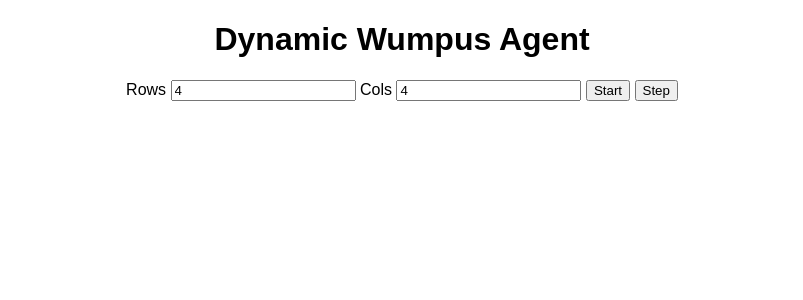
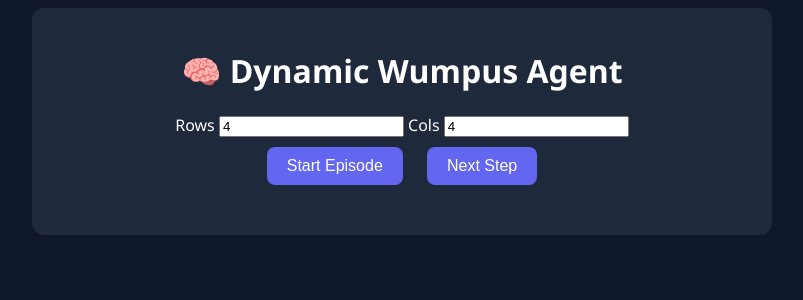
Before and after one commit to AliMeekalHassan/wumpus-agent, a Flask app: page / in a window 1280 px wide. Shown: the top 300 px of the page, without its empty margins (238-1041 px from the left). Run offline with Flask 3, Linux system fonts and the light colour scheme.

Commit message:
hopefully last

```diff
--- a/app.py
+++ b/app.py
@@ -3,8 +3,8 @@ from logic import KnowledgeBase, WumpusWorld
 
 app = Flask(__name__)
 
-world = None
-kb = None
+world=None
+kb=None
 
 @app.route("/")
 def home():
@@ -12,56 +12,61 @@ def home():
 
 @app.route("/start", methods=["POST"])
 def start():
-    global world, kb
-    data = request.json
-    rows = int(data["rows"])
-    cols = int(data["cols"])
+    global world,kb
+    data=request.json
+    rows=int(data["rows"])
+    cols=int(data["cols"])
 
-    world = WumpusWorld(rows, cols)
-    kb = KnowledgeBase(rows, cols)
+    world=WumpusWorld(rows,cols)
+    kb=KnowledgeBase()
+    kb.safe_cells.add((0,0))
 
-    return jsonify({"msg":"world created"})
+    return jsonify({"msg":"started"})
 
 @app.route("/step")
 def step():
-    global world, kb
+    global world,kb
+    r,c=world.agent
 
-    r,c = world.agent
     breeze, stench = world.percepts()
+    neighbors = world.neighbors(r,c)
 
-    percepts = []
-    if breeze: percepts.append("Breeze")
-    if stench: percepts.append("Stench")
+    kb.tell_percepts((r,c),breeze,stench,neighbors)
 
-    # TELL KB percept rules
-    if breeze:
-        kb.tell([f"P{r}{c}"])
-    if stench:
-        kb.tell([f"W{r}{c}"])
-
-    world.visited.add((r,c))
-
-    # move randomly to safe neighbor (demo)
-    for n in world.neighbors(r,c):
-        if n not in world.visited:
-            world.agent = n
+    # choose next SAFE cell
+    moved=False
+    for n in neighbors:
+        if n not in world.visited and kb.is_safe(n):
+            world.agent=n
+            world.visited.add(n)
+            moved=True
             break
 
-    grid = []
+    percept_text=[]
+    percept_text.append("Breeze" if breeze else "No Breeze")
+    percept_text.append("Stench" if stench else "No Stench")
+
+    # build grid view
+    grid=[]
     for i in range(world.rows):
-        row = []
+        row=[]
         for j in range(world.cols):
-            if (i,j) in world.visited:
+            cell=(i,j)
+
+            if cell in kb.pit_cells or cell in kb.wumpus_cells:
+                row.append("danger")
+            elif cell in kb.safe_cells:
                 row.append("safe")
             else:
                 row.append("unknown")
+
         grid.append(row)
 
     return jsonify({
-        "grid": grid,
-        "percepts": percepts,
-        "inference": kb.inference_steps
+        "grid":grid,
+        "percepts":percept_text,
+        "steps":kb.inference_steps
     })
 
-if __name__ == "__main__":
+if __name__=="__main__":
     app.run()
--- a/static/script.js
+++ b/static/script.js
@@ -1,39 +1,36 @@
-let rows, cols;
+let rows,cols;
 
 async function start(){
-    rows = document.getElementById("rows").value;
-    cols = document.getElementById("cols").value;
+ rows=document.getElementById("rows").value;
+ cols=document.getElementById("cols").value;
 
-    await fetch("/start",{
-        method:"POST",
+ await fetch("/start",{method:"POST",
  headers:{'Content-Type':'application/json'},
-        body:JSON.stringify({rows,cols})
-    });
+ body:JSON.stringify({rows,cols})});
 
-    drawGrid([]);
+ draw([]);
 }
 
 async function step(){
-    const res = await fetch("/step");
-    const data = await res.json();
-    drawGrid(data.grid);
+ const res=await fetch("/step");
+ const data=await res.json();
 
+ draw(data.grid);
  document.getElementById("percepts").innerText =
-        "Percepts: " + data.percepts.join(", ");
-
+ "Percepts: "+data.percepts.join(" | ");
  document.getElementById("steps").innerText =
-        "Inference steps: " + data.inference;
+ "Inference Steps: "+data.steps;
 }
 
-function drawGrid(grid){
-    const g = document.getElementById("grid");
-    g.style.gridTemplateColumns = `repeat(${cols},40px)`;
+function draw(grid){
+ const g=document.getElementById("grid");
+ g.style.gridTemplateColumns=`repeat(${cols},45px)`;
  g.innerHTML="";
 
  for(let r=0;r<rows;r++){
   for(let c=0;c<cols;c++){
    const div=document.createElement("div");
-            div.className="cell " + (grid[r]?.[c] || "unknown");
+   div.className="cell "+(grid[r]?.[c]||"unknown");
    g.appendChild(div);
   }
  }
--- a/templates/index.html
+++ b/templates/index.html
@@ -1,28 +1,60 @@
 <!DOCTYPE html>
 <html>
 <head>
-<title>Wumpus Logic Agent</title>
+<title>Dynamic Wumpus Logic Agent</title>
 <style>
-body{font-family:Arial;text-align:center}
-.grid{display:grid;margin:20px auto;width:400px}
-.cell{border:1px solid #999;height:40px}
-.safe{background:#7CFC90}
-.unknown{background:#ccc}
+body{
+  font-family:Segoe UI;
+  background:#0f172a;
+  color:white;
+  text-align:center;
+}
+.card{
+  background:#1e293b;
+  padding:20px;
+  border-radius:12px;
+  width:700px;
+  margin:auto;
+}
+.grid{
+  display:grid;
+  gap:4px;
+  margin-top:20px;
+}
+.cell{
+  width:45px;height:45px;
+  border-radius:6px;
+}
+.safe{background:#22c55e}
+.unknown{background:#64748b}
+.danger{background:#ef4444}
+button{
+  padding:10px 20px;
+  margin:10px;
+  border:none;
+  border-radius:8px;
+  background:#6366f1;
+  color:white;
+  font-size:16px;
+}
 </style>
 </head>
+
 <body>
-
-<h1>Dynamic Wumpus Agent</h1>
+<div class="card">
+<h1>🧠 Dynamic Wumpus Agent</h1>
 
 Rows <input id="rows" value="4">
 Cols <input id="cols" value="4">
-<button onclick="start()">Start</button>
-<button onclick="step()">Step</button>
+<br>
+<button onclick="start()">Start Episode</button>
+<button onclick="step()">Next Step</button>
 
 <h3 id="percepts"></h3>
 <h3 id="steps"></h3>
 
 <div id="grid" class="grid"></div>
+</div>
 
 <script src="/static/script.js"></script>
 </body>
```
Also changed, not shown: logic.py (+34 -38 lines). Lines whose indentation alone changed are shown as unchanged.
